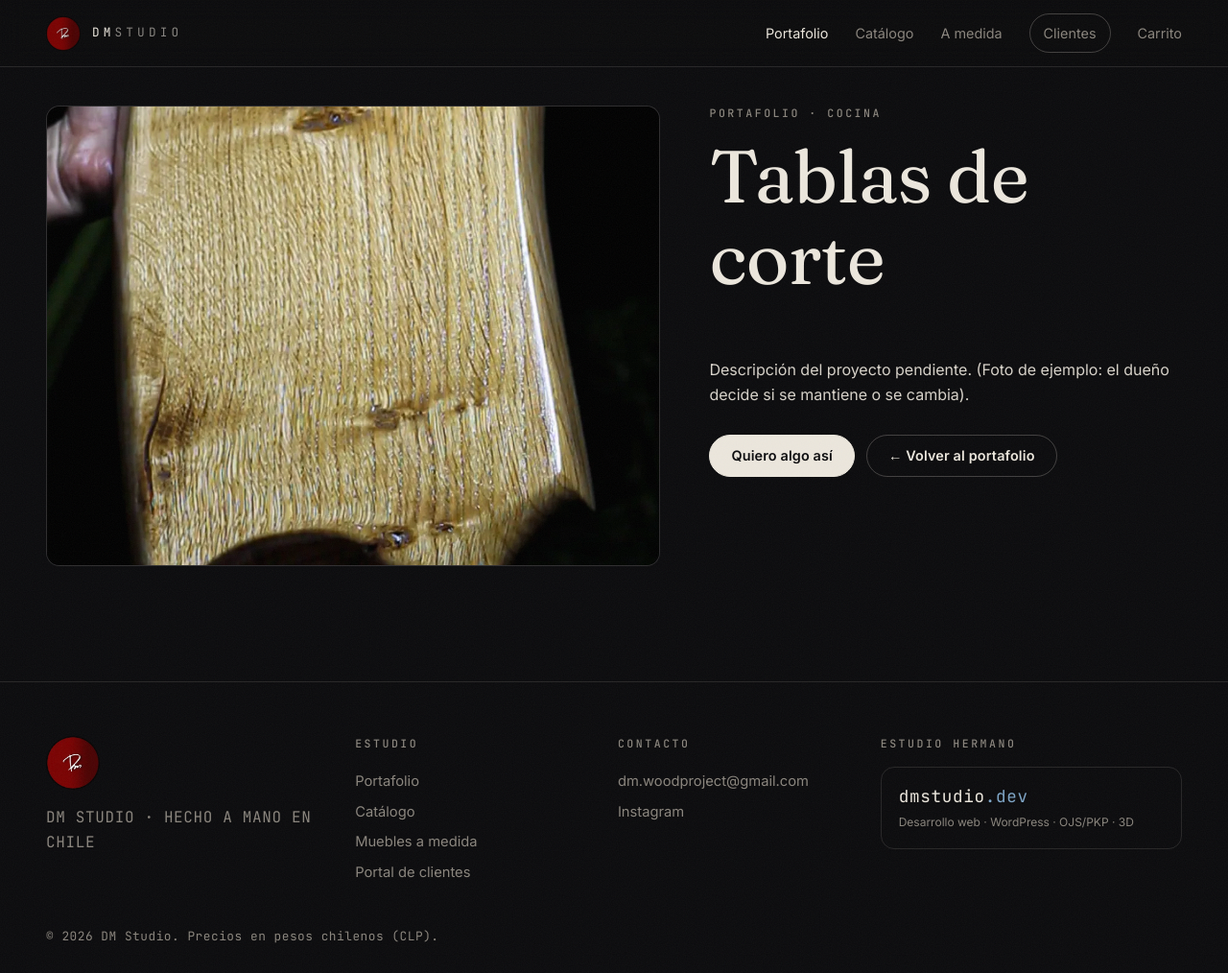
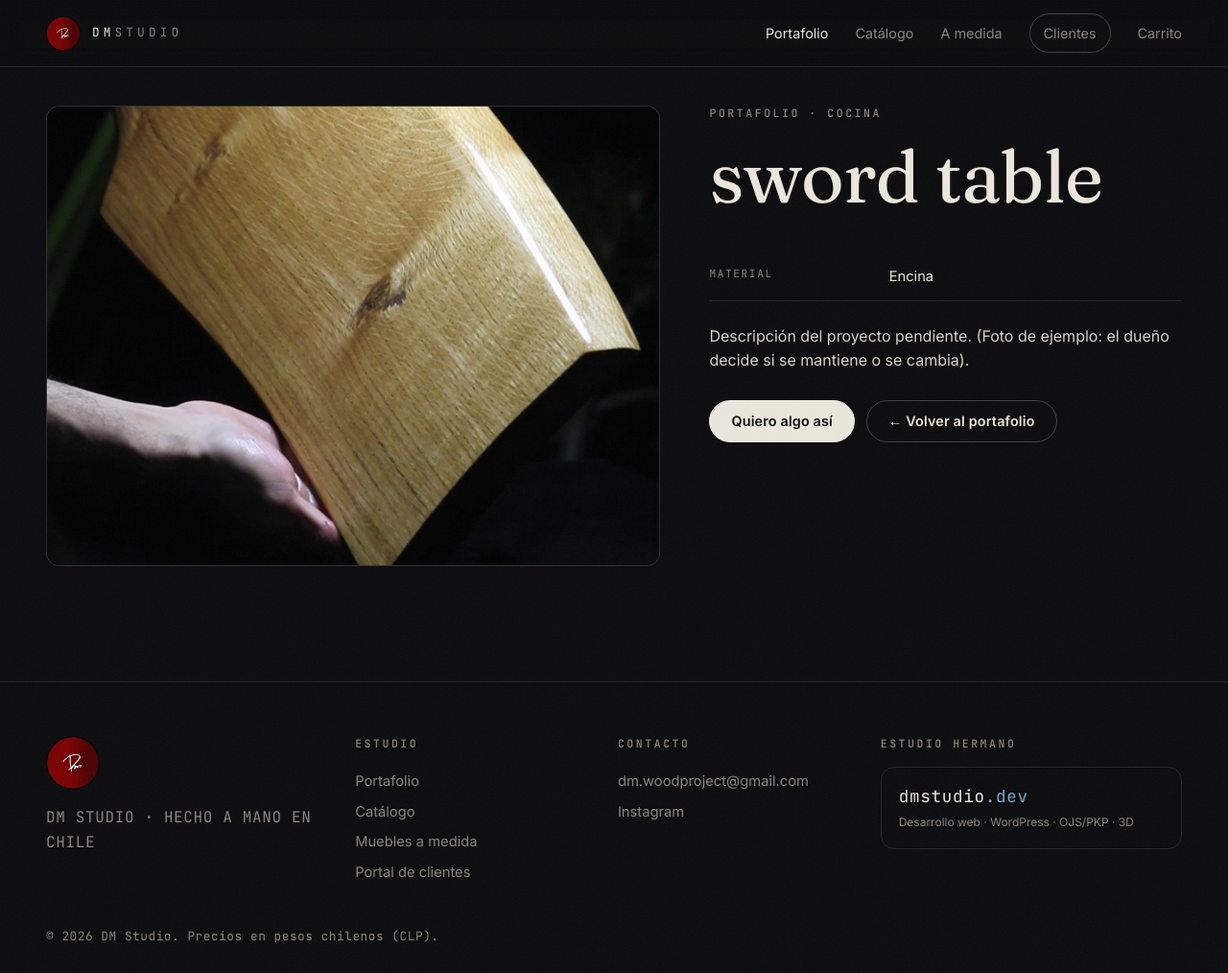
Before and after one commit to dmstudio-cl/dm-studio-cl, a Jekyll site: the page built from _portafolio/tablas-de-corte.md, in a window 1280 px wide and 1014 px high. Shown: the whole window at 96% size. Built offline with Jekyll 4.4.1, drawn with Linux system fonts in a browser that asks for light colours.

Commit message:
Contenido: actualizar Proyecto «tablas-de-corte»

```diff
--- a/_portafolio/tablas-de-corte.md
+++ b/_portafolio/tablas-de-corte.md
@@ -1,13 +1,12 @@
 ---
-title: "Tablas de corte"
-categoria: "Cocina"
-imagen: /assets/img/portafolio/tablas-de-corte.webp
-material: ""
+title: sword table
+categoria: Cocina
+imagen: /assets/img/uploads/sword-table.jpg
+material: Encina
 medidas: ""
 resumen: ""
 destacado: true
 orden: 4
-# modelo_css: /assets/img/uploads/modelo.json   ← opcional: modelo del Editor de modelos en vez de la foto
 ---
 
 Descripción del proyecto pendiente. (Foto de ejemplo: el dueño decide si se mantiene o se cambia).
```
Also changed, not shown: assets/img/uploads/sword-table.jpg (added).
